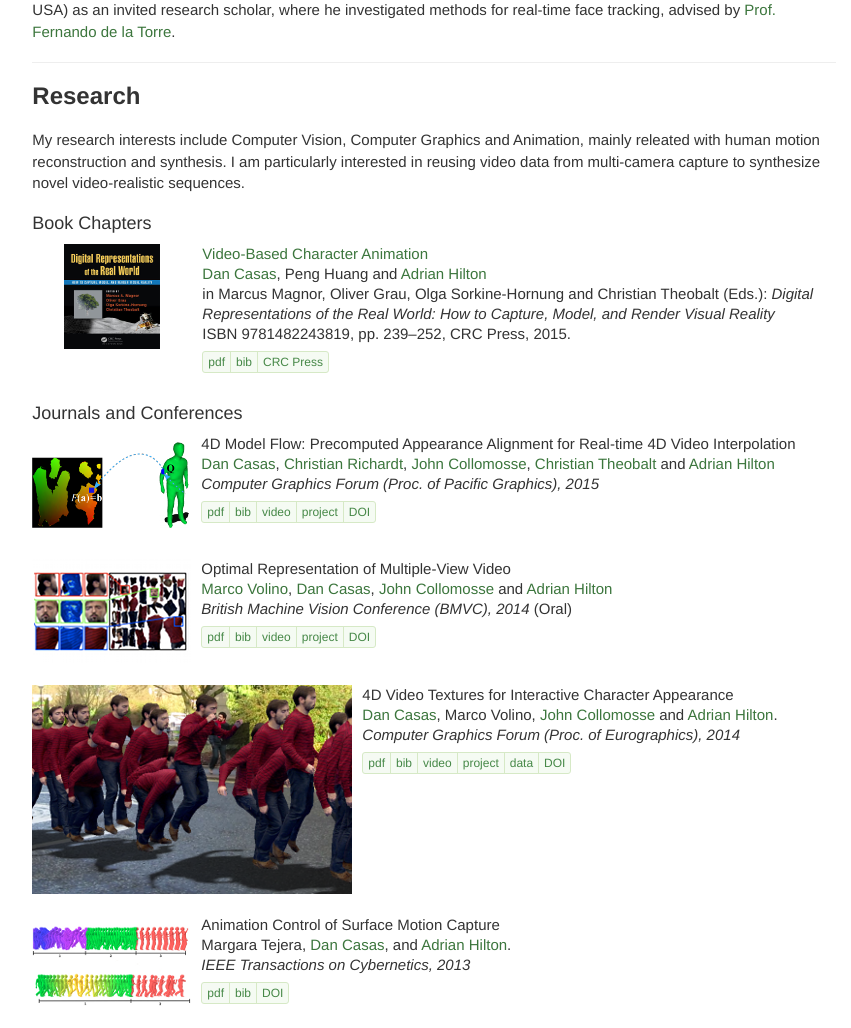
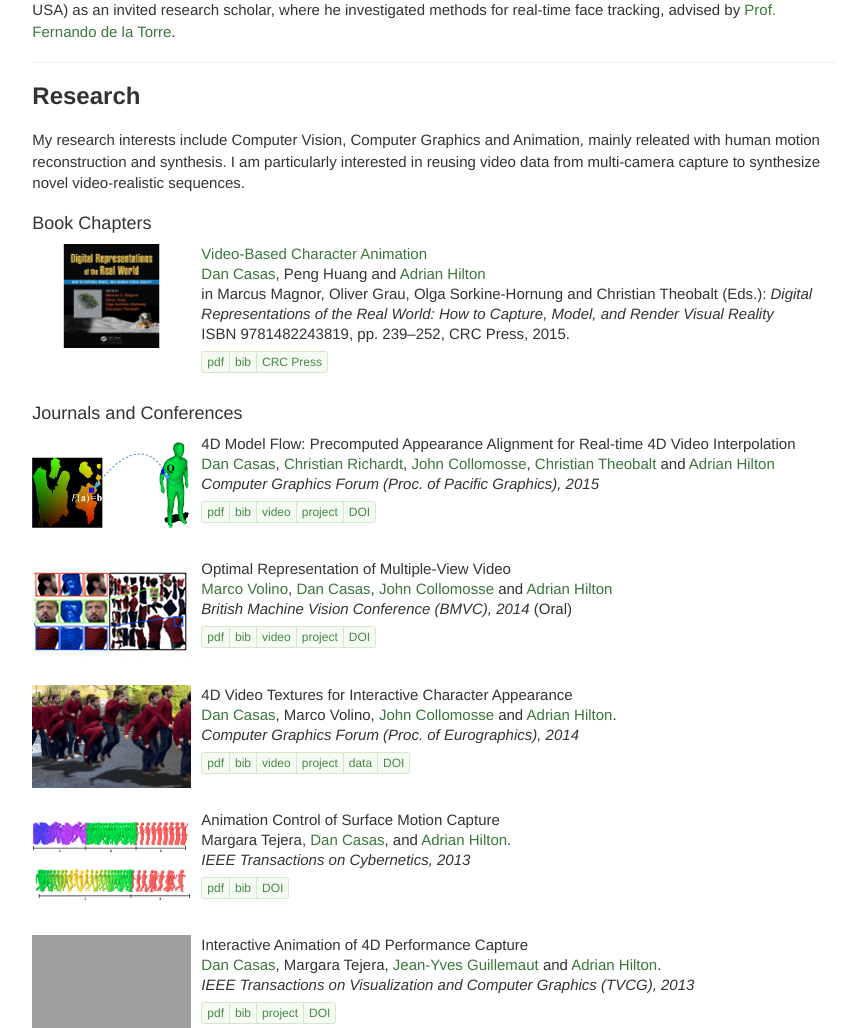
Before and after one commit to dancasas/dancasas.github.io, a PHP site: page / in a window 1280 px wide. Shown: the part 371-1399 px from the top of the page, without its empty margins (206-1057 px from the left). Run offline with PHP 8.4, Linux system fonts and the light colour scheme; grey boxes are pictures that could not be loaded.

Commit message:
Forced width = 159 in paper thumbnails

```diff
--- a/css/css.css
+++ b/css/css.css
@@ -152,6 +152,7 @@ table, table tr {
 /* RESEARCH */
 .imgres {
 	margin-right: 10px;
+	width: 159px;
 }
 
 .btn-group {
```
